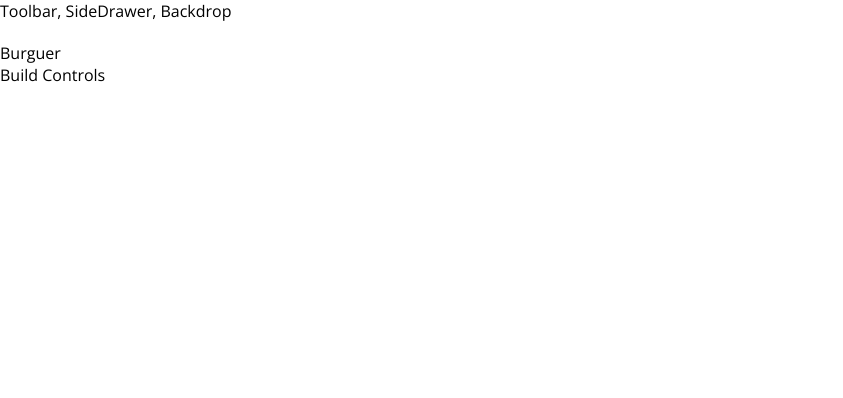
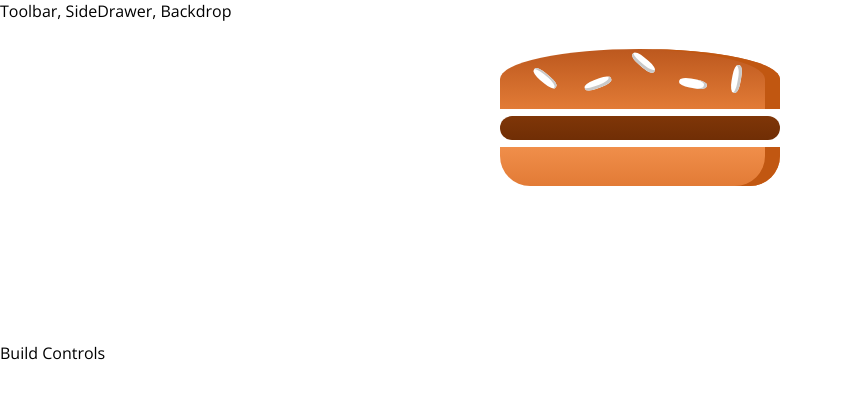
Before and after one commit to elemarmar/burger-builder-app, a React app: page / in a window 1280 px wide. Shown: the top 398 px of the page, without its empty margins (0-843 px from the left). Built offline with nearby package versions, Linux system fonts and the light colour scheme.

Commit message:
Start Burger component

```diff
--- /dev/null
+++ b/src/components/Burger/Burger.css
@@ -0,0 +1,32 @@
+.Burger {
+    width: 100%;
+    margin: auto;
+    height: 250px;
+    overflow: auto;
+    text-align: center;
+    font-weight: bold;
+    font-size: 1.2rem;
+}
+
+@media (min-width: 1000px) and (min-height: 700px) {
+    .Burger {
+        width: 700px;
+        height: 600px;
+    }
+}
+
+
+@media (min-width: 500px) and (min-height: 401px) {
+    .Burger {
+        width: 450px;
+        height: 400px;
+    }
+}
+
+
+@media (min-width: 500px) and (min-height: 400px) {
+    .Burger {
+        width: 350px;
+        height: 300px;
+    }
+}
--- a/src/components/Burger/Burger.js
+++ b/src/components/Burger/Burger.js
@@ -0,0 +1,17 @@
+import React from 'react';
+import classes from './Burger.css';
+import BurgerIngredient from './BurgerIngredient/BurgerIngredient'
+
+const burger = (props) => {
+    return(
+        <div className={classes.Burger}>
+            <BurgerIngredient type="bread-top" />
+            <BurgerIngredient type="cheese" />
+            <BurgerIngredient type="meat" />
+            <BurgerIngredient type="bread-bottom" />
+        </div>
+    );
+}
+
+
+export default burger;
--- a/src/components/Burger/BurgerIngredient/BurgerIngredient.js
+++ b/src/components/Burger/BurgerIngredient/BurgerIngredient.js
@@ -36,5 +36,8 @@
     return ingredient;
 };
 
+burgerIngredient.propTypes = {
+    type: PropTypes.string.isRequired
+}
 
 export default burgerIngredient;
--- a/src/containers/BurgerBuilder/BurgerBuilder.js
+++ b/src/containers/BurgerBuilder/BurgerBuilder.js
@@ -1,5 +1,6 @@
 import React, { Component } from 'react';
 import Aux from '../../hoc/Aux';
+import Burger from '../../components/Burger/Burger'
 
 class BurgerBuilder extends Component {
 
@@ -7,7 +8,7 @@
 
         return(
             <Aux>
-                <div>Burguer</div>
+                <Burger />
                 <div>Build Controls</div>
             </Aux>
         );
```
